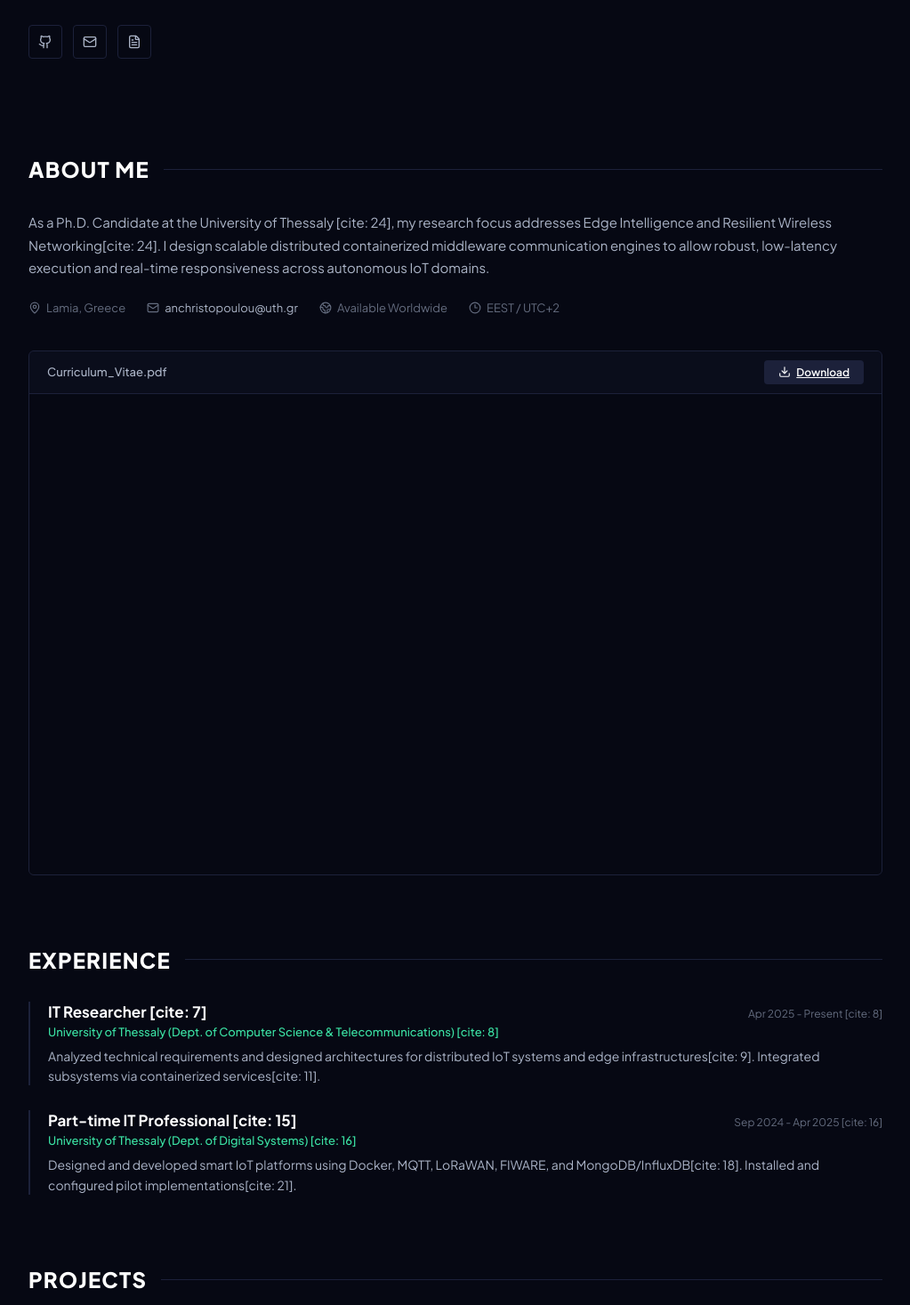
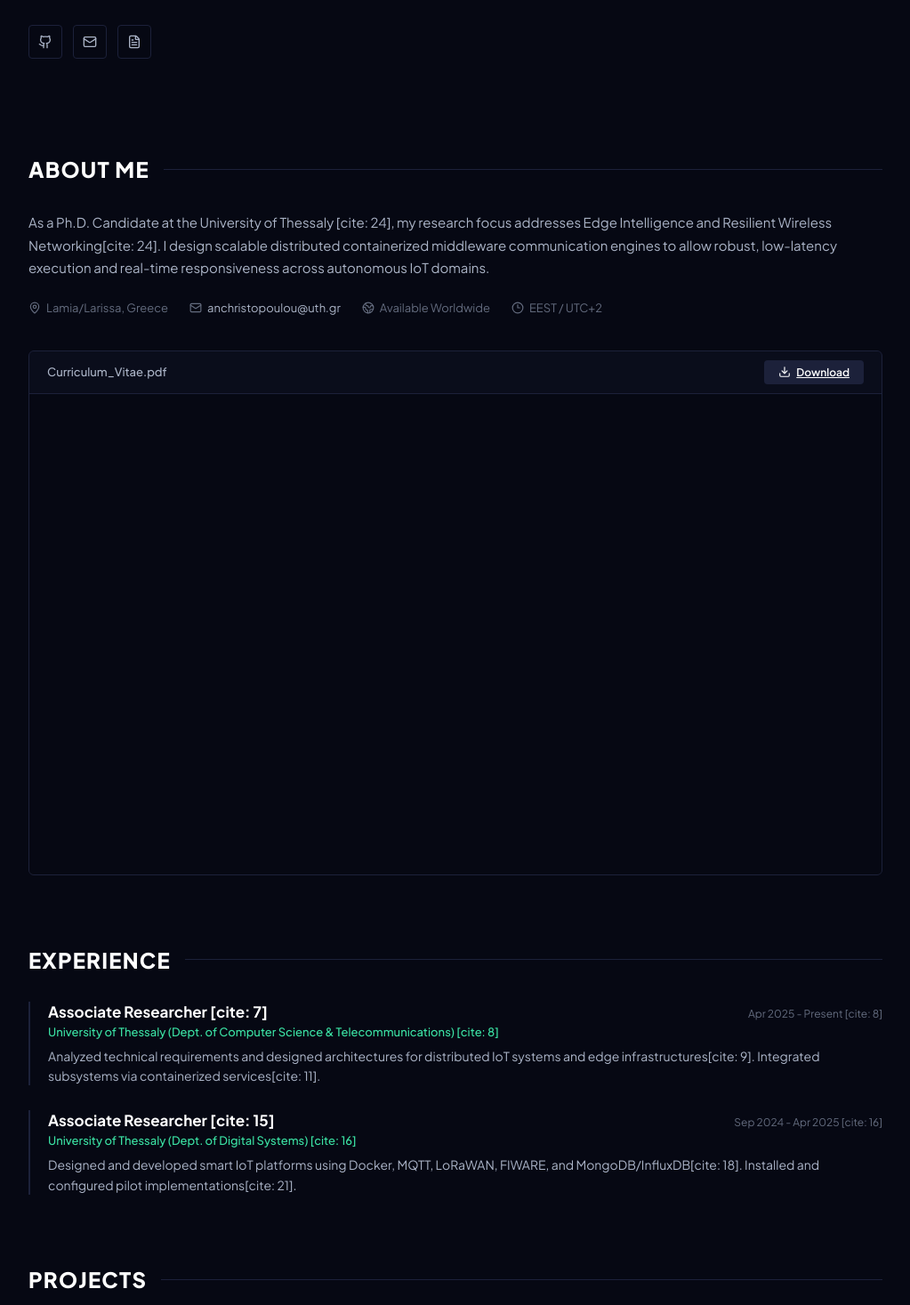
Before and after one commit to losandriana/bio, a React (Vite) app: page / in a window 1280 px wide. Shown: the part 465-1932 px from the top of the page at 89% size, without its empty margins (128-1151 px from the left). Built offline with nearby package versions, Linux system fonts and the light colour scheme.

Commit message:
Update main.jsx

```diff
--- a/src/main.jsx
+++ b/src/main.jsx
@@ -32,13 +32,13 @@ const navItems = [
 const experienceGroups = [
   {
     company: "University of Thessaly (Dept. of Computer Science & Telecommunications) [cite: 8]",
-    role: "IT Researcher [cite: 7]",
+    role: "Associate Researcher [cite: 7]",
     date: "Apr 2025 - Present [cite: 8]",
     details: "Analyzed technical requirements and designed architectures for distributed IoT systems and edge infrastructures[cite: 9]. Integrated subsystems via containerized services[cite: 11]."
   },
   {
     company: "University of Thessaly (Dept. of Digital Systems) [cite: 16]",
-    role: "Part-time IT Professional [cite: 15]",
+    role: "Associate Researcher [cite: 15]",
     date: "Sep 2024 - Apr 2025 [cite: 16]",
     details: "Designed and developed smart IoT platforms using Docker, MQTT, LoRaWAN, FIWARE, and MongoDB/InfluxDB[cite: 18]. Installed and configured pilot implementations[cite: 21]."
   }
@@ -63,9 +63,12 @@ const technicalProjects = [
 ];
 
 const educationHistory = [
-  { title: "Ph.D. Candidate in Digital Systems [cite: 24]", meta: "Apr 2026 - Present · University of Thessaly [cite: 23, 24]", body: "Thesis Focus: Edge Intelligence and Resilient Wireless Networking for Real-Time Autonomous and IoT Systems[cite: 24]." },
-  { title: "M.Sc. Advanced Communication Systems & IoT [cite: 26]", meta: "Oct 2024 - March 2026 · University of Thessaly [cite: 25, 26]", body: "Graduated with Honors (9.71/10)[cite: 28]. Thesis on Neural Network-Assisted LLR Estimation and Adaptive Modulation[cite: 29]." },
-  { title: "B.Sc. Digital Systems [cite: 31]", meta: "Oct 2020 - July 2024 · University of Thessaly [cite: 30, 31]", body: "Graduated 7.74/10[cite: 33]. Thesis: Design for Optimal Coverage in Low-Power LoRa Networks[cite: 34]. WiMoTS Research Lab Member[cite: 35]." }
+  { title: "Ph.D. Candidate in Digital Systems [cite: 24]", meta: "Apr 2026 - Present · University of Thessaly [cite: 23, 24]",
+   body: "Thesis Focus: Edge Intelligence and Resilient Wireless Networking for Real-Time Autonomous and IoT Systems[cite: 24]." },
+  { title: "M.Sc. Advanced Communication Systems & IoT [cite: 26]", meta: "Oct 2024 - March 2026 · University of Thessaly [cite: 25, 26]",
+   body: "Graduated with Honors (9.71/10)[cite: 28]. Thesis on Neural Network-Assisted LLR Estimation and Adaptive Modulation[cite: 29]." },
+  { title: "B.Sc. Digital Systems [cite: 31]", meta: "Oct 2020 - July 2024 · University of Thessaly [cite: 30, 31]",
+   body: "Graduated 7.74/10[cite: 33]. Thesis: Design for Optimal Coverage in Low-Power LoRa Networks[cite: 34]. WiMoTS Research Lab Member[cite: 35]." }
 ];
 
 const skillsInventory = [
@@ -153,7 +156,7 @@ function App() {
             As a Ph.D. Candidate at the University of Thessaly [cite: 24], my research focus addresses Edge Intelligence and Resilient Wireless Networking[cite: 24]. I design scalable distributed containerized middleware communication engines to allow robust, low-latency execution and real-time responsiveness across autonomous IoT domains.
           </p>
           <div className="quick-specs-grid">
-            <span><MapPin size={14} /> Lamia, Greece</span> {/* [cite: 3] */}
+            <span><MapPin size={14} /> Lamia/Larissa, Greece</span> {/* [cite: 3] */}
             <span><Mail size={14} /> <a href="mailto:anchristopoulou@uth.gr" className="inline-email-link">anchristopoulou@uth.gr</a></span>
             <span><Globe2 size={14} /> Available Worldwide</span>
             <span><Clock3 size={14} /> EEST / UTC+2</span>
```
